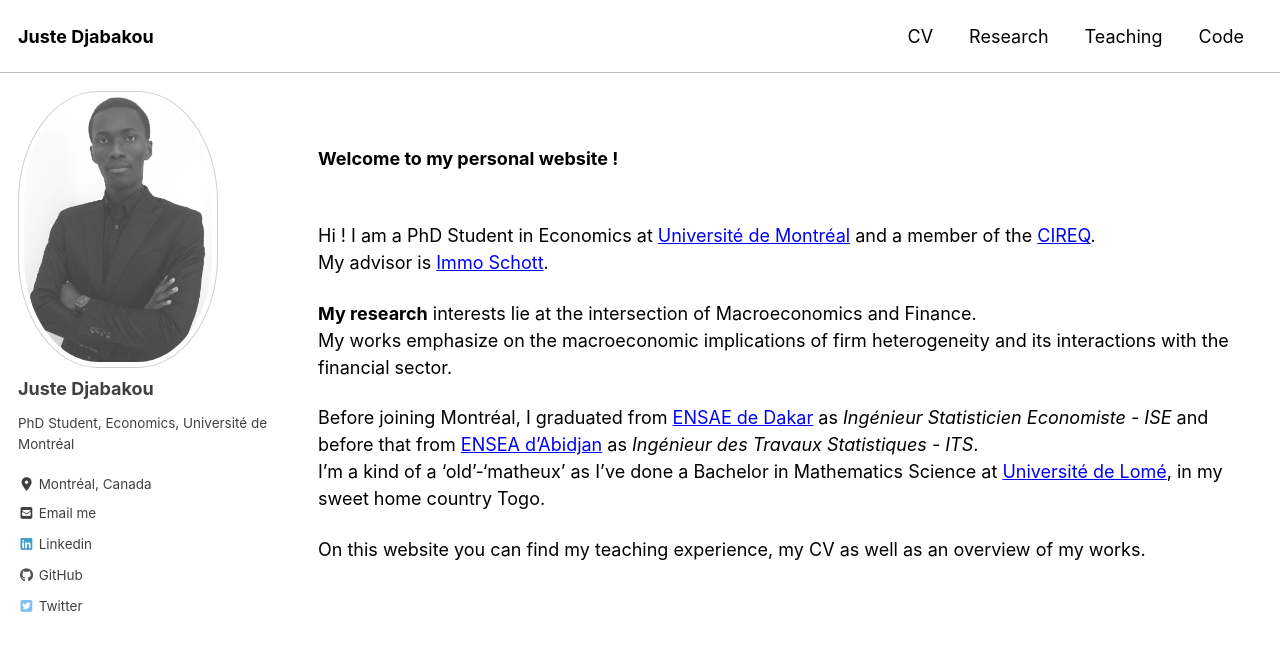
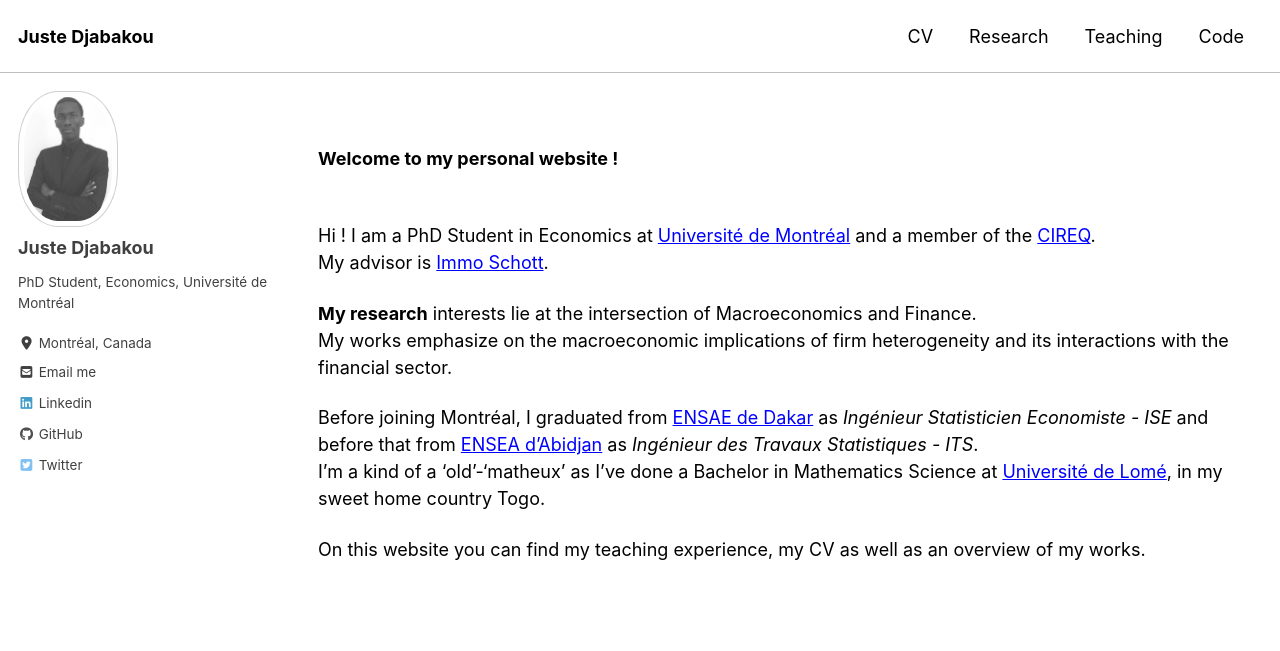
Before and after one commit to justedjabakou/justedjabakou.github.io, a Jekyll site: the page built from index.md, in a window 1280 px wide and 900 px high. Shown: the top 651 px of the window. Built offline with Jekyll 4.4.1, drawn with Linux system fonts in a browser that asks for light colours; cached includes are drawn as plain includes; nearby versions of some CDN libraries; the list of posts is cut into pages by our own code.

Commit message:
Update _sidebar.scss

```diff
--- a/_sass/minimal-mistakes/_sidebar.scss
+++ b/_sass/minimal-mistakes/_sidebar.scss
@@ -127,7 +127,7 @@
   }
 
   img {
-    max-width: 200px;
+    max-width: 100px;
     border-radius: 40%;
 
     @include breakpoint($large) {
```
